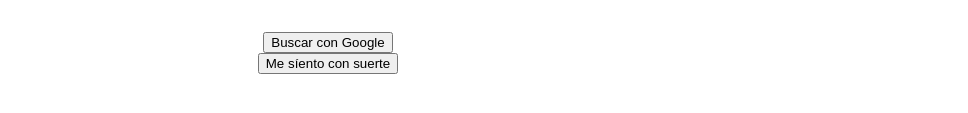
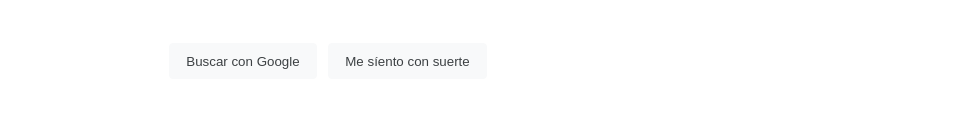
Before and after one commit to bgarciacuellar/Curso-Practico-de-HTML-y-CSS, a plain HTML site: page index.html in a window 1280 px wide. Shown: the part 505-618 px from the top of the page, without its empty margins (312-1280 px from the left). Drawn offline with Linux system fonts and the light colour scheme.

Commit message:
Botones 100%

```diff
--- a/css/main.css
+++ b/css/main.css
@@ -111,3 +111,33 @@ main .main-input .micro-icon {
     height: 18px;
     cursor: pointer;
 }
+
+main .main-buttons {
+    width: 530px;
+    margin: 0 auto;
+}
+
+main .main-buttons div {
+    display: inline-block;
+}
+
+main .main-buttons button {
+    border-radius: 4px;
+    background-color: #f8f9fa;
+    border: 1px solid #f8f9fa;
+    color: #3c4043;
+    margin: 11px 4px;
+    padding: 0 16px;
+    line-height: 27px;
+    height: 36px;
+    min-width: 54px;
+    text-align: center;
+    cursor: pointer;
+    user-select: none;
+}
+
+main .main-buttons button:hover {
+    border: 1px solid #c6c6c6;
+    box-shadow: 0px 1px 1px rgba(0,0,0,0.1);
+    color: #222;
+    background-color: #f8f8f8;
--- a/index.html
+++ b/index.html
@@ -31,7 +31,7 @@
     </header>
     <main>
         <section class="main-logo">
-            <img src="https://img.pngio.com/google-logo-2015-png-image-purepng-free-transparent-cc0-png-google-logo-transparent-10000_3382.png" alt="">
+            <img src="https://www.google.com/images/branding/googlelogo/1x/googlelogo_color_272x92dp.png" alt="">
         </section>
         <section class="main-input">
             <div class="main-input-container">
```
